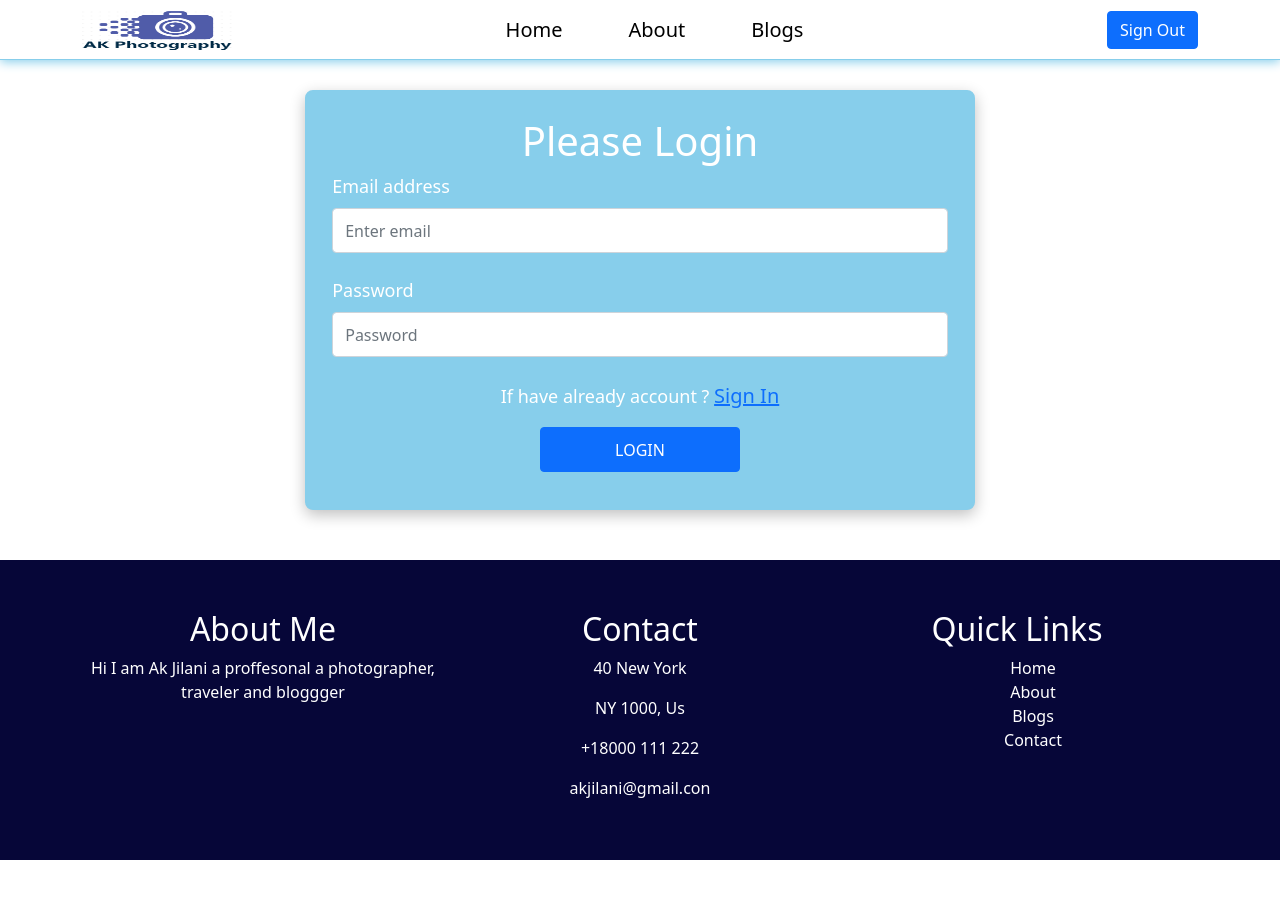
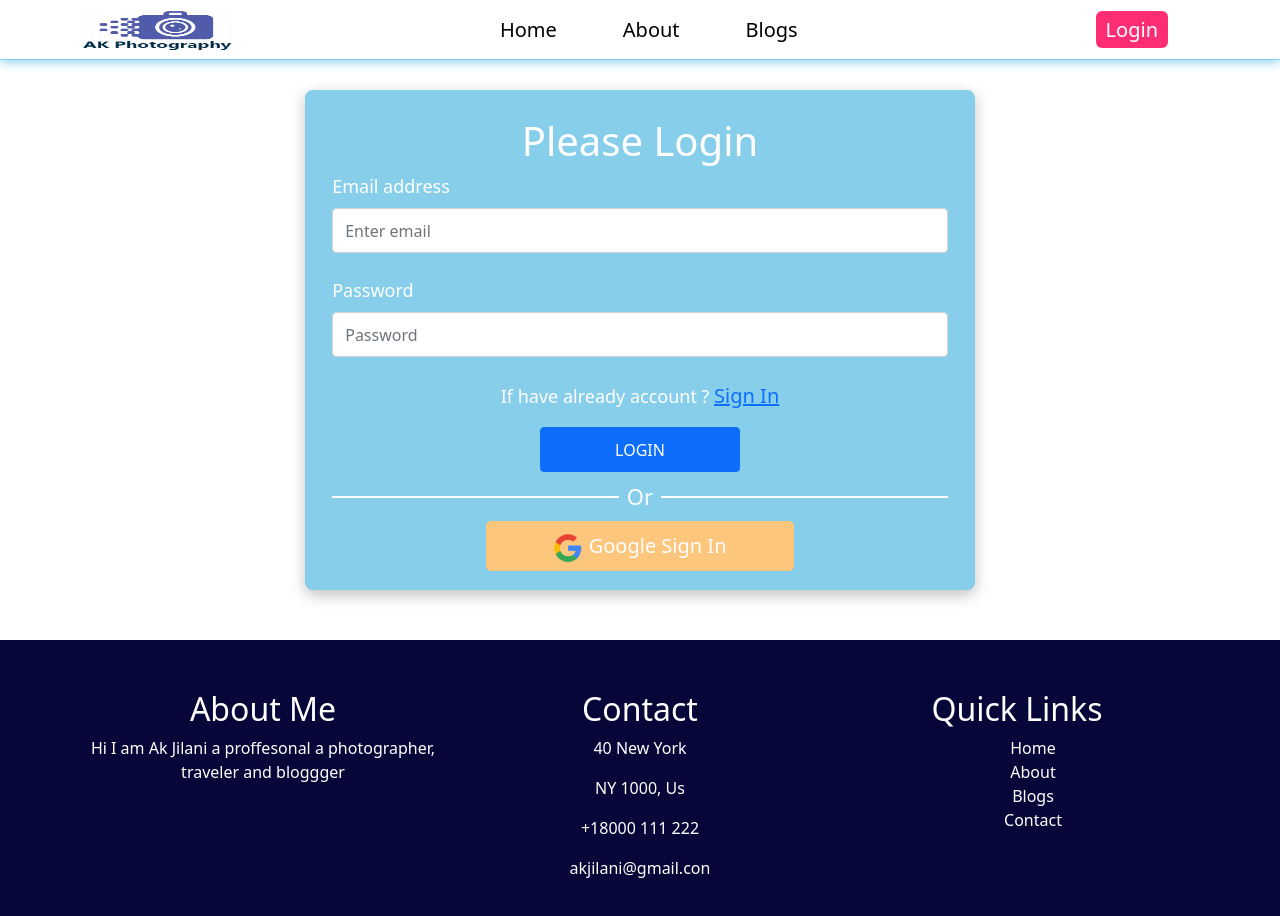
Before and after one commit to akjilani120/ak-photographer, a React (Create React App) app: page /login in a window 1280 px wide. Shown: the top 916 px of the page. Before the commit the page ends 860 px from the top, so only its background shows below. Built offline with nearby package versions, Linux system fonts and the light colour scheme; no server answers.

Commit message:
send email verification added

```diff
--- a/src/Pages/Header/Header.js
+++ b/src/Pages/Header/Header.js
@@ -8,7 +8,8 @@ import { useAuthState } from 'react-firebase-hooks/auth';
 import auth from '../../firebase.init';
 import { signOut } from 'firebase/auth';
 const Header = () => {
-    const user = useAuthState(auth)
+    const [user] = useAuthState(auth)
+
     const handleSignOut = () => {
         signOut(auth);
     }
@@ -28,10 +29,9 @@ const Header = () => {
                             </Nav.Link>
                         </Nav>
                         <Nav className="">
-                            {
-                           user ?
-                           <button onClick={handleSignOut} className='btn btn-primary'>Sign Out</button> :
-                           <Nav.Link><CustomLink className="navigataion-list nav-login " to='/login'>Login </CustomLink></Nav.Link>
+                            {  user ?
+                           <button onClick={handleSignOut} className='btn btn-primary'>Sign Out</button>
+                            : <CustomLink className="navigataion-list nav-login " to='/login'>Login </CustomLink>
                         }
 
                         </Nav>
--- a/src/Pages/Login/Login.js
+++ b/src/Pages/Login/Login.js
@@ -1,9 +1,9 @@
-import React, { useRef } from 'react';
+import React, { useRef, useState } from 'react';
 import { Button, Form } from 'react-bootstrap';
-import { useSignInWithEmailAndPassword } from 'react-firebase-hooks/auth';
+import { useSignInWithEmailAndPassword, useSignInWithGoogle } from 'react-firebase-hooks/auth';
 import { useLocation, useNavigate } from 'react-router-dom';
 import auth from '../../firebase.init';
-
+import img from '../img/google.png'
 const Login = () => {
     const navigate=useNavigate()
     const [
@@ -12,13 +12,17 @@ const Login = () => {
         loading,
         error,
       ] = useSignInWithEmailAndPassword(auth);
+      const [signInWithGoogle, googleUser, googleError] = useSignInWithGoogle(auth);
       let location = useLocation();
       let from = location.state?.from?.pathname || "/";
 
       if(user){
         navigate(from, { replace: true });
       }
-
+      let erroShow ;
+      if(error){
+        erroShow= <p>Error : {error?.message}</p>
+      }
     const handleSignIn=() =>{
         navigate("/signin")
     }
@@ -30,9 +34,15 @@ const Login = () => {
         const password =passwordRef.current.value;
         signInWithEmailAndPassword(email, password)
     }
+    const handlerGoogle =() =>{
+        signInWithGoogle()
+    }
+    if(googleUser){
+        navigate("/home")
+      }
     return (
         <div className='container sign-header '>
-           <div className="form-header " style={{height:"420px"}}>
+           <div className="form-header " style={{height:"500px"}}>
                <h1 className=''>Please Login</h1>
            <Form onSubmit={handleSubmit}>
 
@@ -44,12 +54,21 @@ const Login = () => {
                 <Form.Group className="mb-4 text-start" controlId="formBasicPassword">
                     <Form.Label>Password</Form.Label>
                     <Form.Control ref={passwordRef} type="password" placeholder="Password" required />
+                   <h5 className='text-danger'>{erroShow}</h5>
                 </Form.Group>
                  <p className='have-account'>If have already account ? <span className='text-primary login-page' onClick={handleSignIn}>Sign In</span> </p>
                 <Button className='px-5 sign-btn' variant="primary" type="submit">
                     Login
                 </Button>
             </Form>
+            <div className='d-flex  align-items-center my-2'>
+                 <div className='bg-white w-50' style={{height:"2px"}}></div>
+                 <div className='px-2' style={{fontSize:"22px"}}> Or</div>
+                 <div className='bg-white w-50' style={{height:"2px"}}></div>
+             </div>
+             <div className='google mx-auto' onClick={handlerGoogle} >
+                 <img src={img} alt="" /> <span> Google Sign In</span>
+             </div>
            </div>
         </div>
     );
--- a/src/Pages/Login/SignIn/SignIn.css
+++ b/src/Pages/Login/SignIn/SignIn.css
@@ -10,7 +10,7 @@
     margin-top: 30px;
     border-radius: 8px;
     box-shadow: 0px 5px 15px silver;
-    height: 500px;
+    height: 600px;
     background-color: skyblue;
     color: white;
 }
@@ -40,8 +40,23 @@ form input{
     text-decoration: underline;
     cursor: pointer;
 }
+.google{
+    background-color: rgb(253, 198, 125);
+    height: 50px;
+    padding: 10px;
+    width: 50%;
+    border-radius: 5px;
+    font-size: 20px;
+    cursor: pointer;
+}
+/* .google img{
+    width: 100%;
+} */
 @media screen and (max-width:768px) {
     .form-header{
         width: 90%;
     }
+    .google{
+        width: 75%;
+    }
 }
--- a/src/Pages/Login/SignIn/SignIn.js
+++ b/src/Pages/Login/SignIn/SignIn.js
@@ -2,26 +2,31 @@ import { async } from '@firebase/util';
 import React, { useState } from 'react';
 import { Button, Form } from 'react-bootstrap';
 import { useNavigate } from 'react-router-dom';
-import { useCreateUserWithEmailAndPassword } from 'react-firebase-hooks/auth';
+import { useCreateUserWithEmailAndPassword, useSignInWithGoogle } from 'react-firebase-hooks/auth';
 import './SignIn.css'
 import auth from '../../../firebase.init';
+import img from '../../img/google.png'
 const SignIn = () => {
     const navigate=useNavigate()
     const [email, setEmail]=useState("")
     const [password, setPassword]=useState('')
     const [name, setName]= useState('')
-    const [errorShow, setErrorShow]= useState("")
+    const [signInWithGoogle, googleUser, googleError] = useSignInWithGoogle(auth);
     const [
         createUserWithEmailAndPassword,
         user,
         loading,
         error,
-      ] = useCreateUserWithEmailAndPassword(auth);
-      if(error){
-          setErrorShow(error.message)
-      }
+      ] = useCreateUserWithEmailAndPassword(auth,{sendEmailVerification:true});
+      let erroShow;
       if(user){
         navigate("/login")
+      }
+      if(googleUser){
+        navigate("/home")
+      }
+      if(error || googleError ){
+        erroShow= <p>Error : {error?.message}</p>
       }
     const handleEmail = event =>{
         setEmail(event.target.value)
@@ -36,7 +41,9 @@ const SignIn = () => {
     const handleLogin=() =>{
         navigate("/login")
     }
-
+    const handlerGoogle =() =>{
+        signInWithGoogle()
+    }
     const handleSubmit = async(e) =>{
         e.preventDefault()
         createUserWithEmailAndPassword(email, password)
@@ -61,11 +68,19 @@ const SignIn = () => {
                     <Form.Control onBlur={handlePassword} type="password" placeholder="Password" required />
                 </Form.Group>
                  <p className='have-account'>If have already account ? <span className='text-primary login-page' onClick={handleLogin}>Login</span> </p>
-                 <h5 className='text-danger'>{errorShow}</h5>
+                 <h5 className='text-danger'>{erroShow }</h5>
                 <Button className='px-5 sign-btn' variant="primary" type="submit">
                     Sign In
                 </Button>
             </Form>
+             <div className='d-flex  align-items-center my-2'>
+                 <div className='bg-white w-50' style={{height:"2px"}}></div>
+                 <div className='px-2' style={{fontSize:"22px"}}> Or</div>
+                 <div className='bg-white w-50' style={{height:"2px"}}></div>
+             </div>
+             <div className='google mx-auto' onClick={handlerGoogle} >
+                 <img src={img} alt="" /> <span> Google Sign In</span>
+             </div>
            </div>
         </div>
     );
--- a/src/Pages/RequireAuth/RequireAuth.js
+++ b/src/Pages/RequireAuth/RequireAuth.js
@@ -1,5 +1,4 @@
 import React from 'react';
-import { Spinner } from 'react-bootstrap';
 import { useAuthState } from 'react-firebase-hooks/auth';
 import { Navigate, useLocation } from 'react-router-dom';
 import auth from '../../firebase.init';
```
Also changed, not shown: src/Pages/img/google.png (added).
